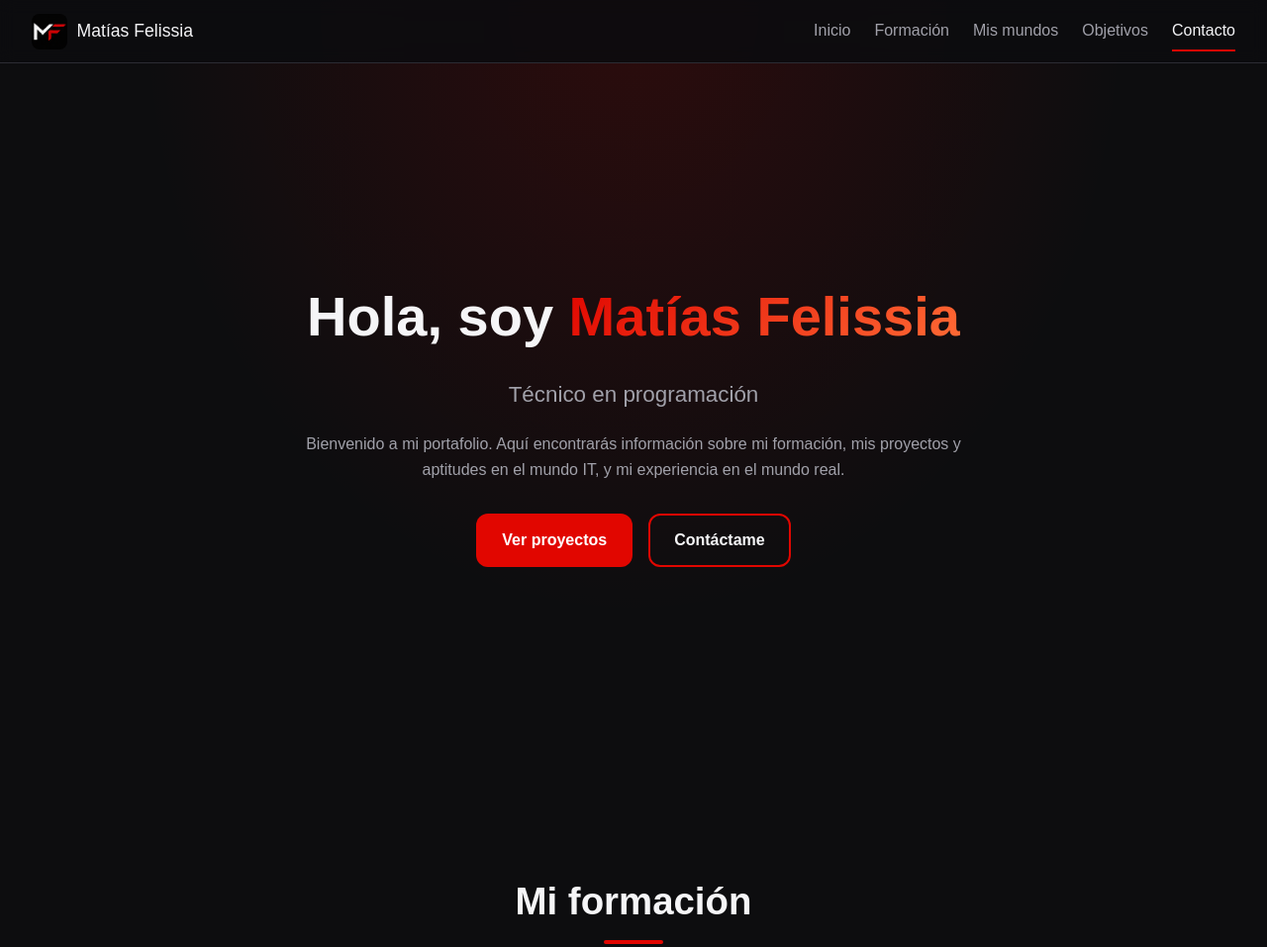
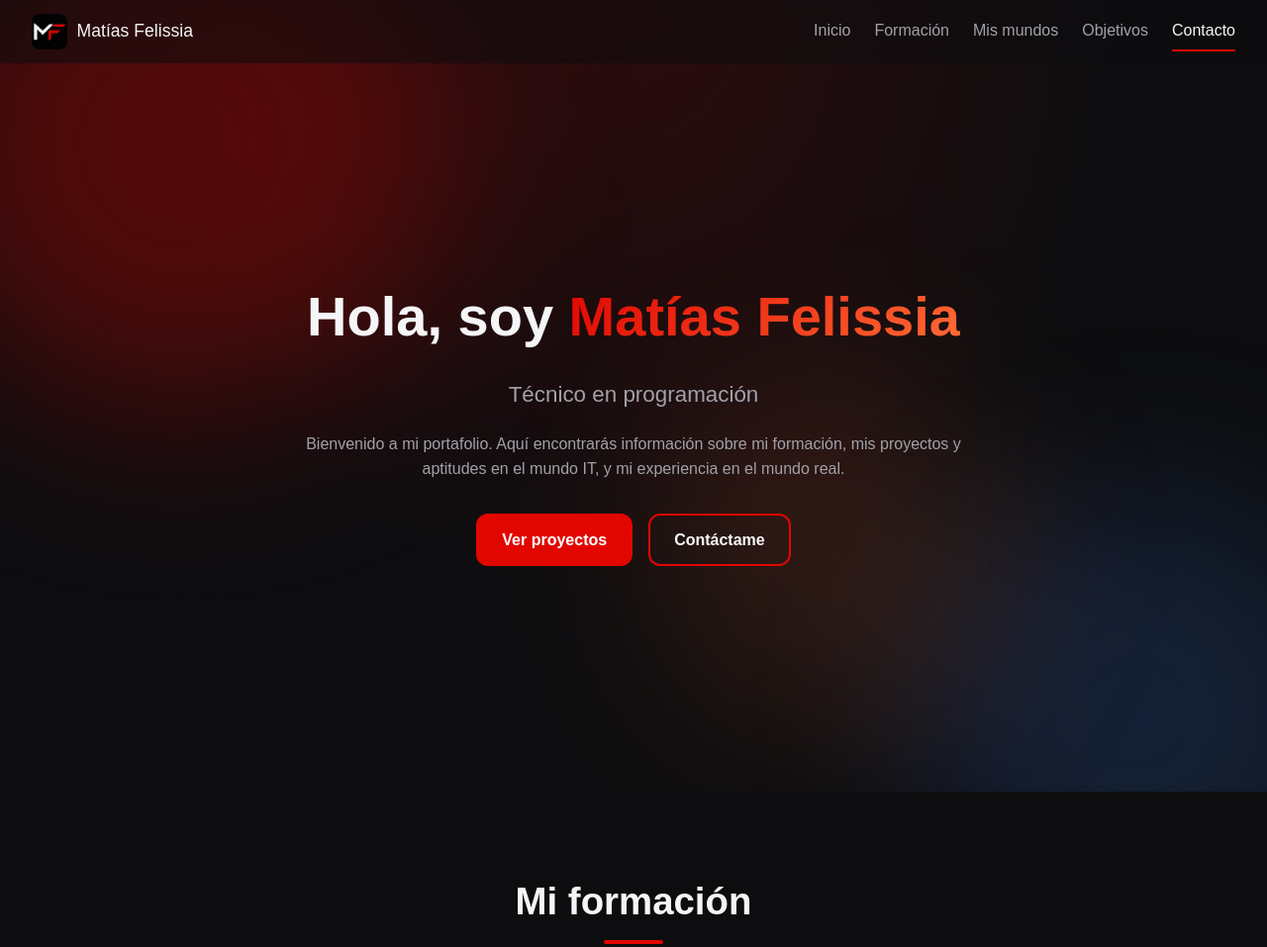
Before and after one commit to matifl3/Portafolio, a website: page index.html in a window 1280 px wide. Shown: the top 957 px of the page at 99% size. Drawn offline with Linux system fonts and the light colour scheme.

Commit message:
incio nuevo

```diff
--- a/app.js
+++ b/app.js
@@ -49,6 +49,7 @@ function onScroll() {
         return;
     const shouldShow = window.scrollY > 400;
     backToTop.classList.toggle("visible", shouldShow);
+    navbar?.classList.toggle("scrolled", window.scrollY > 10);
     const atBottom = window.scrollY + window.innerHeight >= document.documentElement.scrollHeight - 2;
     const scrollPos = window.scrollY + 120;
     navLinks.forEach((link) => {
@@ -100,6 +101,19 @@ function initGalleryArrows() {
     });
 }
 initGalleryArrows();
+const revealObserver = new IntersectionObserver((entries) => {
+    entries.forEach((entry) => {
+        if (entry.isIntersecting) {
+            entry.target.classList.add("visible");
+            revealObserver.unobserve(entry.target);
+        }
+    });
+}, { rootMargin: "0px 0px -60px 0px", threshold: 0 });
+const revealTargets = document.querySelectorAll(".hero-content, .section-title, .section-lead, .block-title, .card, .project-section, .contact-card, .tabs, .center");
+revealTargets.forEach((el) => {
+    el.classList.add("reveal");
+    revealObserver.observe(el);
+});
 const lightbox = document.querySelector("#lightbox");
 const lightboxImg = document.querySelector("#lightboxImg");
 const lightboxClose = document.querySelector("#lightboxClose");
--- a/index.html
+++ b/index.html
@@ -29,6 +29,9 @@
 
     <main>
         <section class="hero" id="home">
+            <div class="hero-blob hero-blob--1" aria-hidden="true"></div>
+            <div class="hero-blob hero-blob--2" aria-hidden="true"></div>
+            <div class="hero-blob hero-blob--3" aria-hidden="true"></div>
             <div class="hero-content">
                 <h1 class="hero-title">Hola, soy <span class="accent">Matías Felissia</span></h1>
                 <p class="hero-subtitle">Técnico en programación</p>
--- a/style.css
+++ b/style.css
@@ -50,9 +50,28 @@ ul {
     justify-content: space-between;
     padding: 0 2rem;
     height: 64px;
+    background-color: rgba(13, 13, 15, 0.55);
+    backdrop-filter: blur(8px);
+    border-bottom: 1px solid transparent;
+    transition: background-color var(--transition), border-color var(--transition), box-shadow var(--transition);
+    animation: navSlideDown 0.5s ease;
+}
+
+.navbar.scrolled {
     background-color: rgba(13, 13, 15, 0.92);
-    backdrop-filter: blur(8px);
-    border-bottom: 1px solid var(--border);
+    border-bottom-color: var(--border);
+    box-shadow: 0 4px 16px rgba(0, 0, 0, 0.35);
+}
+
+@keyframes navSlideDown {
+    from {
+        opacity: 0;
+        transform: translateY(-100%);
+    }
+    to {
+        opacity: 1;
+        transform: translateY(0);
+    }
 }
 
 .brand {
@@ -112,6 +131,8 @@ ul {
 
 /* ============ HERO ============ */
 .hero {
+    position: relative;
+    overflow: hidden;
     min-height: 100vh;
     display: flex;
     align-items: center;
@@ -123,7 +144,60 @@ ul {
         var(--bg-primary);
 }
 
+.hero-blob {
+    position: absolute;
+    border-radius: 50%;
+    filter: blur(80px);
+    pointer-events: none;
+    z-index: 0;
+    will-change: transform;
+}
+
+.hero-blob--1 {
+    width: 480px;
+    height: 480px;
+    background: rgba(225, 6, 0, 0.32);
+    top: -140px;
+    left: -120px;
+    animation: blobFloat1 18s ease-in-out infinite;
+}
+
+.hero-blob--2 {
+    width: 420px;
+    height: 420px;
+    background: rgba(59, 130, 246, 0.16);
+    bottom: -160px;
+    right: -120px;
+    animation: blobFloat2 22s ease-in-out infinite;
+}
+
+.hero-blob--3 {
+    width: 320px;
+    height: 320px;
+    background: rgba(255, 107, 53, 0.14);
+    bottom: 12%;
+    left: 55%;
+    animation: blobFloat3 26s ease-in-out infinite;
+}
+
+@keyframes blobFloat1 {
+    0%, 100% { transform: translate(0, 0) scale(1); }
+    50% { transform: translate(70px, 50px) scale(1.15); }
+}
+
+@keyframes blobFloat2 {
+    0%, 100% { transform: translate(0, 0) scale(1); }
+    50% { transform: translate(-60px, -40px) scale(1.1); }
+}
+
+@keyframes blobFloat3 {
+    0%, 100% { transform: translate(0, 0) scale(1); }
+    50% { transform: translate(-40px, 30px) scale(1.2); }
+}
+
 .hero-content {
+    position: relative;
+    z-index: 1;
     max-width: 720px;
 }
 
@@ -658,6 +732,19 @@ body.no-scroll {
     }
 }
 
+/* ============ REVEAL ON SCROLL ============ */
+.reveal {
+    opacity: 0;
+    transform: translateY(28px);
+    transition: opacity 0.7s ease, transform 0.7s ease;
+    will-change: opacity, transform;
+}
+
+.reveal.visible {
+    opacity: 1;
+    transform: translateY(0);
+}
+
 /* ============ TABS & PANELS ============ */
 .tabs {
     display: flex;
@@ -716,6 +803,26 @@ body.no-scroll {
     padding: 1.5rem;
     color: var(--text-muted);
     font-size: 0.9rem;
+}
+
+@media (prefers-reduced-motion: reduce) {
+    html {
+        scroll-behavior: auto;
+    }
+
+    .navbar {
+        animation: none;
+    }
+
+    .hero-blob {
+        animation: none;
+    }
+
+    .reveal {
+        opacity: 1;
+        transform: none;
+        transition: none;
+    }
 }
 
 /* ============ BACK TO TOP ============ */
```
Also changed, not shown: app.ts (+23 -0 lines).
